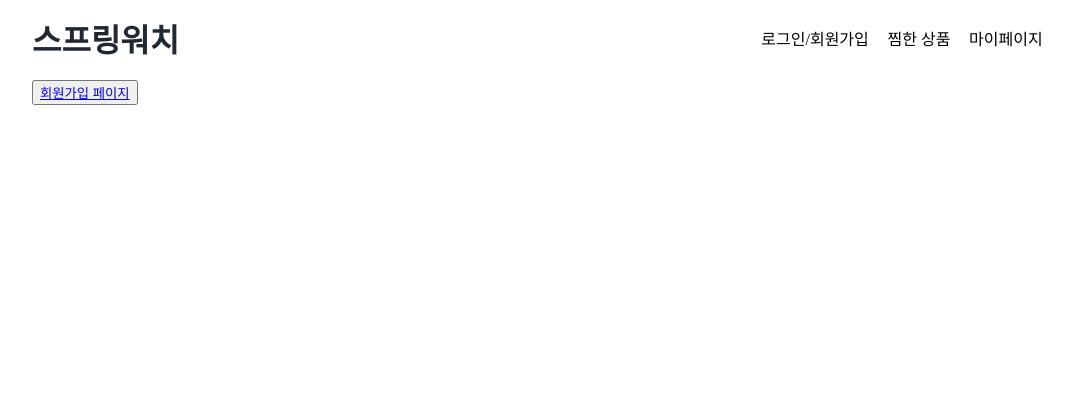
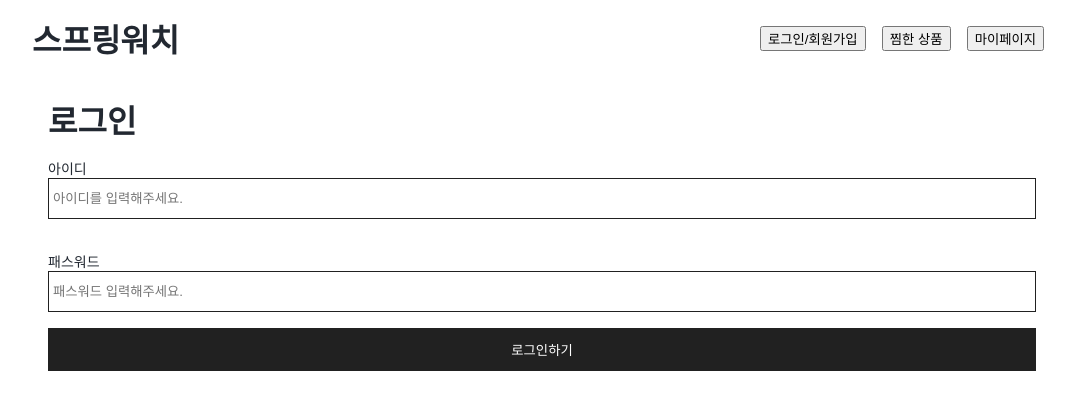
Before and after one commit to Hanghae99-Team5-final-project/Front-end, a React (Create React App) app: page /login in a window 1280 px wide. Shown: the top 410 px of the page, without its empty margins (98-1173 px from the left). Built offline with nearby package versions, Linux system fonts and the light colour scheme.

Commit message:
[로그인]Api연결

```diff
--- a/db.json
+++ b/db.json
@@ -10,25 +10,33 @@
       "nickname": "asdf@naver.com",
       "password": "asdf1234",
       "id": 2
-    },
-    {
-      "username": "asdfasdf",
-      "password": "asdf1234",
-      "email": "asdf@naver.com",
-      "id": 3
-    },
-    {
-      "username": "asdf",
-      "password": "asdf1234",
-      "email": "asdf@naver.com",
-      "id": 4
     }
   ],
-  "comments": [
+  "login": [
     {
       "id": 1,
       "body": "some comment",
       "postId": 1
+    },
+    {
+      "username": "asdfsadf",
+      "password": "asdf1234",
+      "id": 2
+    },
+    {
+      "username": "asdf1234",
+      "password": "asdf1234",
+      "id": 3
+    },
+    {
+      "username": "asdf1234",
+      "password": "asdf1234",
+      "id": 4
+    },
+    {
+      "username": "asdf2134",
+      "password": "asdf1234",
+      "id": 5
     }
   ],
   "profile": {
--- a/package.json
+++ b/package.json
@@ -9,6 +9,8 @@
     "add": "^2.0.6",
     "axios": "^0.26.0",
     "connected-react-router": "6.8.0",
+    "create-react-app": "^5.0.0",
+    "global": "^4.4.0",
     "history": "4.10.1",
     "immer": "^9.0.12",
     "react": "^17.0.2",
--- a/src/App.js
+++ b/src/App.js
@@ -47,7 +47,7 @@ function App() {
 
           <Route path="/watchcodywrite" component={WatchCodyWrite} />
           <Route path="/watchdetail/:id" component={WatchDetail} />
-          <Route path="/watchpage" component={WatchPage} />
+          <Route path="/watchpage"  exact component={WatchPage} />
           <Route path="/" exact component={MainPage} />
           <Redirect from="*" to="/" />
         </Switch>
--- /dev/null
+++ b/src/Cookie.js
@@ -0,0 +1,23 @@
+const getCookie = (name) => {
+  let value = document.cookie;
+
+  let parts = value.split(`; ${name}=`); // ; user_id =
+
+  if (parts.length === 2) {
+    return parts.pop().split(";").shift();
+  }
+};
+
+const setCookie = (name, value, exp = 5) => {
+  let date = new Date();
+  date.setTime(date.getTime() + exp * 24 * 60 * 60 * 1000);
+
+  document.cookie = `${name}=${value}; expires=${date.toUTCString()}`;
+};
+const deleteCookie = (name) => {
+  let date = new Date("2020-01-01").toUTCString();
+
+  document.cookie = name + "=; expires =" + date;
+};
+
+export { getCookie, setCookie, deleteCookie };
--- a/src/api/apis.js
+++ b/src/api/apis.js
@@ -6,6 +6,8 @@ const instance = axios.create({
 });
 
 export const apis = {
+  /////유저///////
   signUp: (userInfo) => instance.post("signup", userInfo),
+  Login: (userInfo) => instance.post("login", userInfo),
 };
 export default apis;
--- a/src/components/Header.js
+++ b/src/components/Header.js
@@ -1,10 +1,67 @@
 import React from "react";
 import styled from "styled-components";
-
+import { getCookie, deleteCookie } from "../Cookie";
 import { Grid, Text, Button } from "../elements";
 import { history } from "../redux/configStore";
 
 const Header = (props) => {
+  const [is_login, setIsLogin] = React.useState(false);
+
+  React.useEffect(() => {
+    let cookie = getCookie("user_id");
+    console.log(cookie);
+
+    if (cookie) {
+      setIsLogin(true);
+    } else {
+      setIsLogin(false);
+    }
+  });
+
+  if (is_login) {
+    return (
+      <HeaderWrap>
+        <Text
+          _onClick={() => {
+            history.replace("/");
+          }}
+          size="32px"
+          bold
+        >
+          스프링워치
+        </Text>
+        <ButtonWrap>
+          <button
+            text-size="16px"
+            _onClick={() => {
+              history.replace("/login");
+            }}
+          >
+            내정보
+          </button>
+          <button
+            text-size="16px"
+            _onClick={() => {
+              history.replace("/signup");
+            }}
+          >
+            알림
+          </button>
+          <button
+            text-size="16px"
+            _onClick={() => {
+              {
+                deleteCookie("user_id");
+              }
+            }}
+          >
+            로그아웃
+          </button>
+        </ButtonWrap>
+      </HeaderWrap>
+    );
+  }
+
   return (
     <HeaderWrap>
       <Text
@@ -17,30 +74,30 @@ const Header = (props) => {
         스프링워치
       </Text>
       <ButtonWrap>
-        <p
+        <button
           text-size="16px"
           _onClick={() => {
             history.replace("/login");
           }}
         >
           로그인/회원가입
-        </p>
-        <p
+        </button>
+        <button
           text-size="16px"
           _onClick={() => {
             history.replace("/signup");
           }}
         >
           찜한 상품
-        </p>
-        <p
+        </button>
+        <button
           text-size="16px"
           _onClick={() => {
             history.replace("/signup");
           }}
         >
           마이페이지
-        </p>
+        </button>
       </ButtonWrap>
     </HeaderWrap>
   );
--- a/src/pages/Login.js
+++ b/src/pages/Login.js
@@ -1,14 +1,63 @@
 import React from "react";
-import { Link } from "react-router-dom";
+import { Text, Input, Grid, Button } from "../elements";
+import { getCookie, setCookie, deleteCookie } from "../Cookie";
 
-function Login() {
+import { useDispatch } from "react-redux";
+import { actionCreators as userActions } from "../redux/modules/user";
+
+const Login = (props) => {
+  const dispatch = useDispatch();
+
+  const [id, setId] = React.useState("");
+  const [pwd, setPwd] = React.useState("");
+
+  const login = () => {
+    if (id === "" || pwd === "") {
+      window.alert("아이디 혹은 비밀번호가 공란입니다! 입력해주세요!");
+      return;
+    }
+
+    dispatch(userActions.loginFB(id, pwd));
+  };
+
   return (
-    <div>
-      <button>
-        <Link to="/signup">회원가입 페이지</Link>
-      </button>
-    </div>
+    <React.Fragment>
+      <Grid padding="16px">
+        <Text size="32px" bold>
+          로그인
+        </Text>
+
+        <Grid padding="16px 0px">
+          <Input
+            label="아이디"
+            placeholder="아이디를 입력해주세요."
+            _onChange={(e) => {
+              setId(e.target.value);
+            }}
+          />
+        </Grid>
+
+        <Grid padding="16px 0px">
+          <Input
+            label="패스워드"
+            placeholder="패스워드 입력해주세요."
+            type="password"
+            _onChange={(e) => {
+              setPwd(e.target.value);
+            }}
+          />
+        </Grid>
+
+        <Button
+          text="로그인하기"
+          _onClick={() => {
+            console.log("로그인 했어!");
+            login();
+          }}
+        ></Button>
+      </Grid>
+    </React.Fragment>
   );
-}
+};
 
 export default Login;
--- a/src/redux/modules/user.js
+++ b/src/redux/modules/user.js
@@ -19,19 +19,37 @@ const initialState = {
 };
 
 // middleware actions
-const loginAction = (user) => {
-  return function (dispatch, getState, { history }) {
-    console.log(history);
-    dispatch(setUser(user));
-    history.push("/");
+const loginFB = (id, password) => {
+  return async function (dispatch, getState, { history }) {
+    const userInfo = {
+      username: id,
+      password: password,
+    };
+
+    await apis
+      .Login(userInfo)
+      .then((res) => {
+        window.alert(res.data);
+        history.push("/");
+        return;
+      })
+      .catch((error) => {
+        console.log(error);
+      });
   };
 };
+
+// const loginAction = (user) => {
+//   return function (dispatch, getState, { history }) {
+//     console.log(history);
+//     dispatch(setUser(user));
+//     history.push("/");
+//   };
+// };
 
 const signupFB = (id, password, email) => {
   return async function (dispatch, getState, { history }) {
     const userInfo = {
-      //   .post("http://localhost:3003/signup",
-
       username: id,
       password: password,
       email: email,
@@ -40,12 +58,9 @@ const signupFB = (id, password, email) => {
     await apis
       .signUp(userInfo)
       .then((res) => {
-        // if (res.data === "성공적으로 회원 가입이 완료 되었습니다.") {
         window.alert(res.data);
-        history.push("/");
+        history.push("/login");
         return;
-        // }
-        // window.alert(res.data);
       })
       .catch((error) => {
         console.log(error);
@@ -75,7 +90,8 @@ export default handleActions(
 const actionCreators = {
   logOut,
   getUser,
-  loginAction,
+  // loginAction,
+  loginFB,
   signupFB,
 };
 
```
Also changed, not shown: src/pages/LoginMainPage.js (deleted, +0 -7 lines), 1 other file (tests, documents, lock files or other folders).
